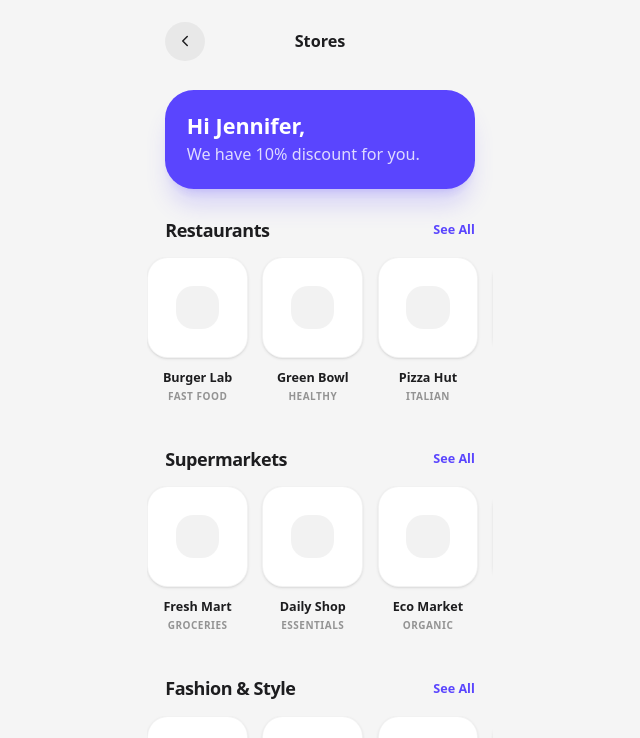
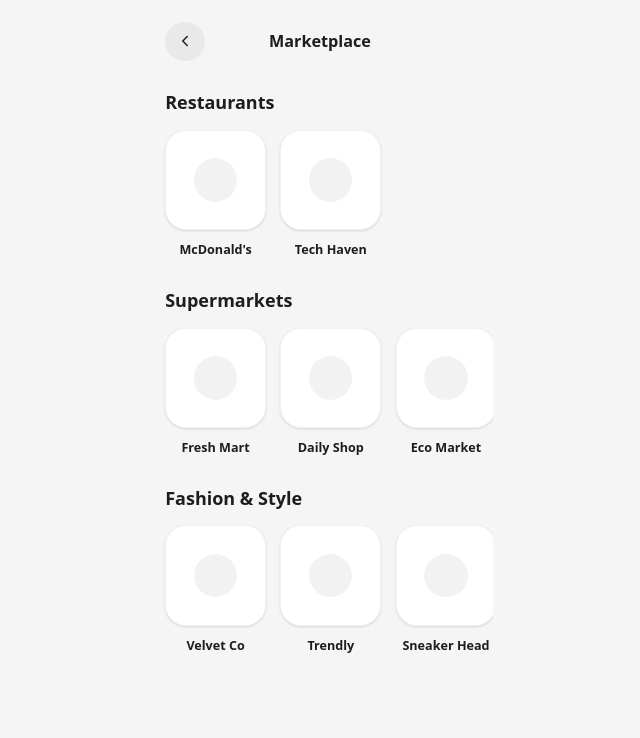
Before and after one commit to GianpierreDulanto/MiSencillo, a Next.js app: page /stores in a window 1280 px wide. Shown: the top 738 px of the page, without its empty margins (320-960 px from the left). Built offline with nearby package versions, Linux system fonts and the light colour scheme.

Commit message:
fix: conectando tiendas con ventas

```diff
--- a/commitlint.config.mjs
+++ b/commitlint.config.mjs
@@ -1,4 +1,4 @@
 const config = {
-  extends: ['@commitlint/config-conventional']
+  extends: ['@commitlint/config-conventional'],
 };
 export default config;
--- a/src/app/(app)/dashboard/page.tsx
+++ b/src/app/(app)/dashboard/page.tsx
@@ -17,6 +17,14 @@
 } from 'lucide-react';
 import Link from 'next/link';
 import { useState } from 'react';
+
+interface Contact {
+  id: number;
+  name: string;
+  card: string;
+  bank: string;
+  avatar: string;
+}
 
 const transactions = [
   {
@@ -142,10 +150,10 @@
 export default function DashboardPage() {
   const [scanOpen, setScanOpen] = useState(false);
   const [transferOpen, setTransferOpen] = useState(false);
-  const [selectedContact, setSelectedContact] = useState<any>(null);
+  const [selectedContact, setSelectedContact] = useState<Contact | null>(null);
   const [showSuccess, setShowSuccess] = useState(false);
 
-  const handleSelectContact = (contact: any) => {
+  const handleSelectContact = (contact: Contact) => {
     setSelectedContact(contact);
     setTransferOpen(false);
   };
--- /dev/null
+++ b/src/app/(app)/stores/mcdonalds/page.tsx
@@ -0,0 +1,84 @@
+'use client';
+
+import React, { useState } from 'react';
+import { useRouter } from 'next/navigation';
+import { ChevronLeft } from 'lucide-react';
+import ProductDetailOverlay from '../product-detail-overlay';
+import TransferSuccessPage from '@/components/transfer-success'; // Importamos tu componente de éxito
+
+export default function McDonaldsStore() {
+  const router = useRouter();
+  const [showSuccess, setShowSuccess] = useState(false);
+  const [productOverlay, setProductOverlay] = useState({
+    isOpen: false,
+    name: '',
+    price: '',
+  });
+
+  const handleAddToCart = () => {
+    setProductOverlay({ ...productOverlay, isOpen: false });
+    // Simulamos un pequeño retraso de procesamiento antes de mostrar el éxito
+    setTimeout(() => {
+      setShowSuccess(true);
+    }, 300);
+  };
+
+  // Si la compra fue exitosa, mostramos tu pantalla de éxito
+  if (showSuccess) {
+    return <TransferSuccessPage onComplete={() => router.push('/dashboard')} />;
+  }
+
+  return (
+    <main className="h-dvh w-full overflow-hidden bg-surface-soft relative">
+      <section className="internal-scroll-y mx-auto h-full w-full max-w-sm pb-24 pt-6 overflow-y-auto">
+        <header className="px-5 flex items-center justify-between mb-8">
+          <button
+            onClick={() => router.push('/stores')}
+            className="grid h-11 w-11 place-items-center rounded-full bg-black/5"
+          >
+            <ChevronLeft className="h-5 w-5" />
+          </button>
+          <h1 className="text-lg font-semibold">McDonalds</h1>
+          <div className="h-11 w-11" />
+        </header>
+
+        {/* Contenido de la tienda */}
+        <div className="px-5 mb-8">
+          <div className="rounded-[2rem] bg-[#DB0007] p-6 text-white shadow-xl">
+            <h2 className="text-2xl font-bold">Big Mac Day</h2>
+            <p className="opacity-90">Jennifer, your 10% discount is active!</p>
+          </div>
+        </div>
+
+        <div className="px-5">
+          <h3 className="text-xl font-bold mb-4">Burgers</h3>
+          <button
+            onClick={() =>
+              setProductOverlay({
+                isOpen: true,
+                name: 'Big Mac',
+                price: '$5.99',
+              })
+            }
+            className="w-full flex items-center gap-4 p-4 bg-white rounded-3xl border border-black/5 shadow-sm"
+          >
+            <div className="h-16 w-16 bg-surface-soft rounded-2xl shrink-0" />
+            <div className="text-left">
+              <p className="font-bold">Big Mac</p>
+              <p className="text-sm text-black/50">$5.99</p>
+            </div>
+          </button>
+        </div>
+      </section>
+
+      {/* Overlay del Producto con la acción de compra conectada */}
+      <ProductDetailOverlay
+        isOpen={productOverlay.isOpen}
+        onClose={() => setProductOverlay({ ...productOverlay, isOpen: false })}
+        productName={productOverlay.name}
+        productPrice={productOverlay.price}
+        onConfirm={handleAddToCart} // Nueva prop para conectar la acción
+      />
+    </main>
+  );
+}
--- a/src/app/(app)/stores/page.tsx
+++ b/src/app/(app)/stores/page.tsx
@@ -10,10 +10,8 @@
     id: 'cat1',
     title: 'Restaurants',
     stores: [
-      { id: 1, name: 'Burger Lab', sub: 'Fast Food' },
-      { id: 2, name: 'Green Bowl', sub: 'Healthy' },
-      { id: 3, name: 'Pizza Hut', sub: 'Italian' },
-      { id: 4, name: 'Sushi Bar', sub: 'Japanese' },
+      { id: 'Mcdonalds', name: "McDonald's", sub: 'Fast Food' },
+      { id: 'Tech', name: 'Tech Haven', sub: 'Electronics' },
     ],
   },
   {
@@ -38,78 +36,44 @@
   },
 ];
 
-export default function StoresPage() {
+export default function StoresMarketplace() {
   const router = useRouter();
 
   return (
-    // 1. FIX VERTICAL SCROLL: main is locked (h-dvh overflow-hidden)
     <main className="h-dvh w-full overflow-hidden bg-surface-soft text-ink">
-      {/* 2. FIX VERTICAL SCROLL: section handles the scroll (internal-scroll-y h-full overflow-y-auto) */}
       <section className="internal-scroll-y mx-auto h-full w-full max-w-sm pb-24 pt-6 overflow-y-auto">
-        {/* Header */}
         <header className="px-5 flex items-center justify-between mb-8">
           <button
-            type="button"
-            onClick={() => router.back()}
-            className="grid h-11 w-11 place-items-center rounded-full bg-black/5 text-ink active:scale-95 transition-transform"
-            aria-label="Go back"
+            onClick={() => router.push('/dashboard')}
+            className="grid h-11 w-11 place-items-center rounded-full bg-black/5"
           >
             <ChevronLeft className="h-5 w-5" />
           </button>
-          <h1 className="text-lg font-semibold">Stores</h1>
+          <h1 className="text-lg font-semibold">Marketplace</h1>
           <div className="h-11 w-11" />
         </header>
 
-        {/* Banner */}
-        <div className="px-5 mb-8">
-          <div className="overflow-hidden rounded-[2rem] bg-brand-violet p-6 text-surface shadow-xl shadow-brand-violet/20">
-            <h2 className="text-2xl font-semibold leading-tight">
-              Hi Jennifer,
-            </h2>
-            <p className="mt-1 text-lg text-white/80">
-              We have 10% discount for you.
-            </p>
-          </div>
-        </div>
-
-        {/* Categories Loop */}
         <div className="space-y-8">
           {storeCategories.map((category) => (
-            <div key={category.id} className="flex flex-col">
-              {/* Category Title */}
-              <div className="px-5 flex items-center justify-between mb-4">
-                <h3 className="text-xl font-bold tracking-tight">
-                  {category.title}
-                </h3>
-                <button className="text-sm font-semibold text-brand-violet">
-                  See All
-                </button>
-              </div>
-
-              {/* 3. FIX HORIZONTAL SCROLL: overflow-x-auto, touch-pan-x, snap-x */}
-              <div className="flex w-full overflow-x-auto gap-4 px-5 pb-4 scrollbar-hide touch-pan-x snap-x snap-mandatory">
+            <div key={category.id}>
+              <h3 className="px-5 text-xl font-bold mb-4">{category.title}</h3>
+              <div className="flex gap-4 px-5 overflow-x-auto scrollbar-hide">
                 {category.stores.map((store) => (
                   <button
                     key={store.id}
-                    // shrink-0 prevents the cards from squishing, snap-start aligns them properly
-                    className="shrink-0 snap-start flex flex-col items-center w-28 group active:scale-95 transition-transform"
+                    // Al hacer clic, Jennifer va al detalle de la tienda
+                    onClick={() => router.push(`/stores/${store.id}`)}
+                    className="shrink-0 w-28 flex flex-col items-center group"
                   >
-                    {/* Logo Placeholder (Square as requested) */}
-                    <div className="h-28 w-28 rounded-3xl bg-white border border-black/5 shadow-sm mb-3 flex items-center justify-center group-hover:shadow-md transition-shadow">
-                      <div className="h-12 w-12 rounded-2xl bg-black/5" />
+                    <div className="h-28 w-28 rounded-3xl bg-white border border-black/5 shadow-sm mb-3 flex items-center justify-center">
+                      {/* Color por defecto para el logo */}
+                      <div
+                        className={`h-12 w-12 rounded-full ${store.id === 'mcdonalds' ? 'bg-[#DB0007]' : 'bg-black/5'}`}
+                      />
                     </div>
-
-                    {/* Store Info */}
-                    <p className="font-bold text-sm text-ink truncate w-full text-center">
-                      {store.name}
-                    </p>
-                    <p className="text-[10px] uppercase tracking-wider font-bold text-black/40 text-center mt-0.5 truncate w-full">
-                      {store.sub}
-                    </p>
+                    <p className="font-bold text-sm">{store.name}</p>
                   </button>
                 ))}
-                {/* Extra spacer at the end so the last item doesn't stick to the screen edge */}
-                <div className="shrink-0 w-1" />
               </div>
             </div>
           ))}
--- a/src/app/(app)/stores/product-detail-overlay.tsx
+++ b/src/app/(app)/stores/product-detail-overlay.tsx
@@ -6,6 +6,7 @@
 interface ProductDetailOverlayProps {
   isOpen: boolean;
   onClose: () => void;
+  onConfirm: () => void; // Agrega esto
   productName: string;
   productPrice: string;
 }
@@ -13,6 +14,7 @@
 export default function ProductDetailOverlay({
   isOpen,
   onClose,
+  onConfirm,
   productName,
   productPrice,
 }: ProductDetailOverlayProps) {
@@ -76,7 +78,10 @@
         </div>
 
         {/* Add to Cart Button */}
-        <button className="w-full py-5 bg-brand-violet text-surface rounded-full text-lg font-bold shadow-xl shadow-brand-violet/20 transition active:scale-95 hover:opacity-95">
+        <button
+          onClick={onConfirm} // Conecta el clic aquí
+          className="w-full py-5 bg-brand-violet text-surface rounded-full text-lg font-bold shadow-xl shadow-brand-violet/20"
+        >
           Add to Cart
         </button>
       </div>
--- a/src/components/transfer-success/transfer-success-page.tsx
+++ b/src/components/transfer-success/transfer-success-page.tsx
@@ -3,7 +3,7 @@
 import { useEffect, useState } from 'react';
 
 function TransferSuccessPage({ onComplete }: { onComplete: () => void }) {
-  const [isAnimating, setIsAnimating] = useState(true);
+  const [isAnimating] = useState(true);
 
   useEffect(() => {
     const timer = setTimeout(() => {
```
Also changed, not shown: public/sw.js.
